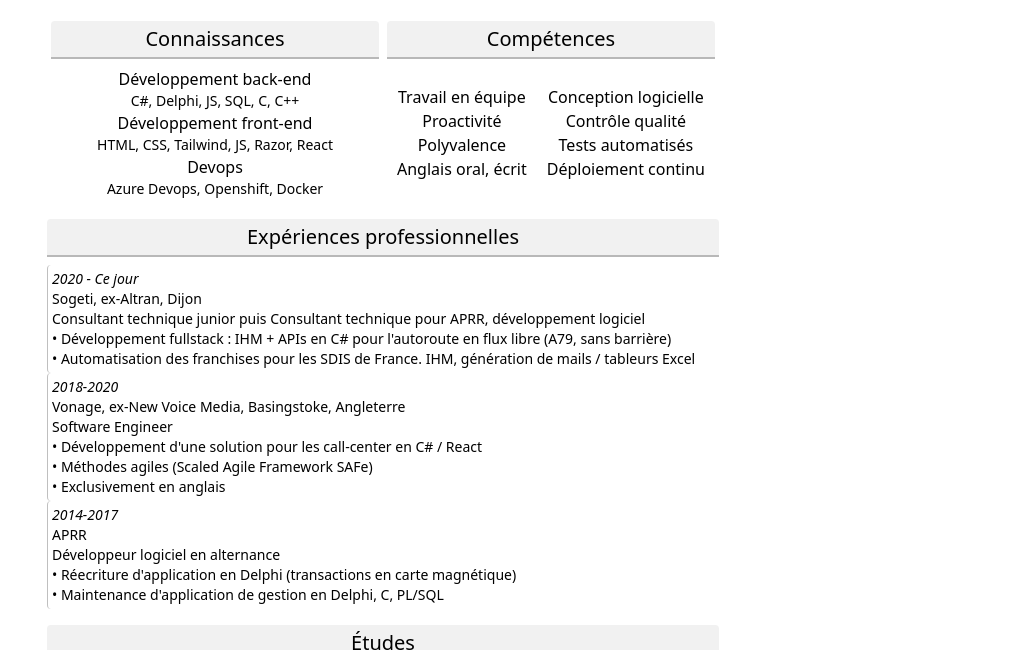
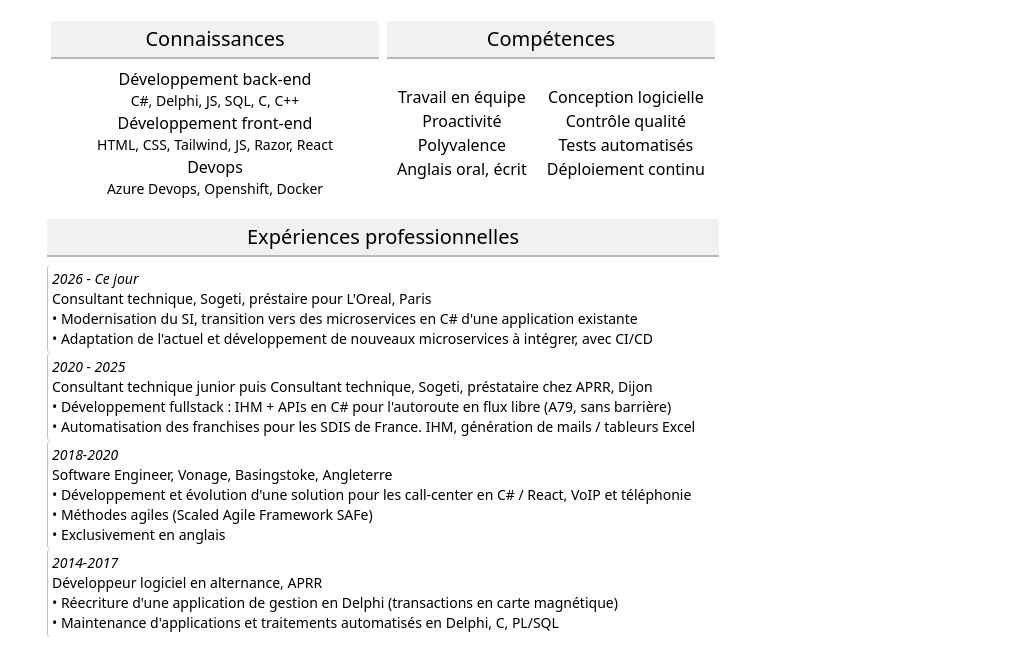
Before and after one commit to BaptisteV/cv-html-tailwind, a website: page index.html in a window 1280 px wide. Shown: the part 105-755 px from the top of the page, without its empty margins (257-1280 px from the left). Drawn offline with Linux system fonts and the light colour scheme.

Commit message:
Added L'Oreal + more content

```diff
--- a/index.html
+++ b/index.html
@@ -88,26 +88,29 @@
       <div class="section-with-border">Expériences professionnelles</div>
       <div class="one-column-grid">
         <div class="timeline-entry">
-          <div class="timeline-date">2020 - Ce jour</div>
-          <p>Sogeti, ex-Altran, Dijon</p>
-          <p class="grow">Consultant technique junior puis Consultant technique pour APRR, développement logiciel</p>
+          <div class="timeline-date">2026 - Ce jour</div>
+          <p>Consultant technique, Sogeti, préstaire pour L'Oreal, Paris</p>
+          <p>• Modernisation du SI, transition vers des microservices en C# d'une application existante</p>
+          <p>• Adaptation de l'actuel et développement de nouveaux microservices à intégrer, avec CI/CD</p>
+        </div>
+        <div class="timeline-entry">
+          <div class="timeline-date">2020 - 2025</div>
+          <p>Consultant technique junior puis Consultant technique, Sogeti, préstataire chez APRR, Dijon</p>
           <p>• Développement fullstack : IHM + APIs en C# pour l'autoroute en flux libre (A79, sans barrière)</p>
           <p>• Automatisation des franchises pour les SDIS de France. IHM, génération de mails / tableurs Excel</p>
         </div>
         <div class="timeline-entry">
           <div class="timeline-date">2018-2020</div>
-          <p>Vonage, ex-New Voice Media, Basingstoke, Angleterre</p>
-          <p class="grow">Software Engineer</p>
-          <p>• Développement d'une solution pour les call-center en C# / React</p>
+          <p>Software Engineer, Vonage, Basingstoke, Angleterre</p>
+          <p>• Développement et évolution d'une solution pour les call-center en C# / React, VoIP et téléphonie</p>
           <p>• Méthodes agiles (Scaled Agile Framework SAFe)</p>
           <p>• Exclusivement en anglais</p>
         </div>
         <div class="timeline-entry">
           <div class="timeline-date">2014-2017</div>
-          <p>APRR</p>
-          <p class="grow">Développeur logiciel en alternance</p>
-          <p>• Réecriture d'application en Delphi (transactions en carte magnétique)</p>
-          <p>• Maintenance d'application de gestion en Delphi, C, PL/SQL</p>
+          <p>Développeur logiciel en alternance, APRR</p>
+          <p>• Réecriture d'une application de gestion en Delphi (transactions en carte magnétique)</p>
+          <p>• Maintenance d'applications et traitements automatisés en Delphi, C, PL/SQL</p>
         </div>
       </div>
       <div class="h-4"></div>
```
Also changed, not shown: output.css.
